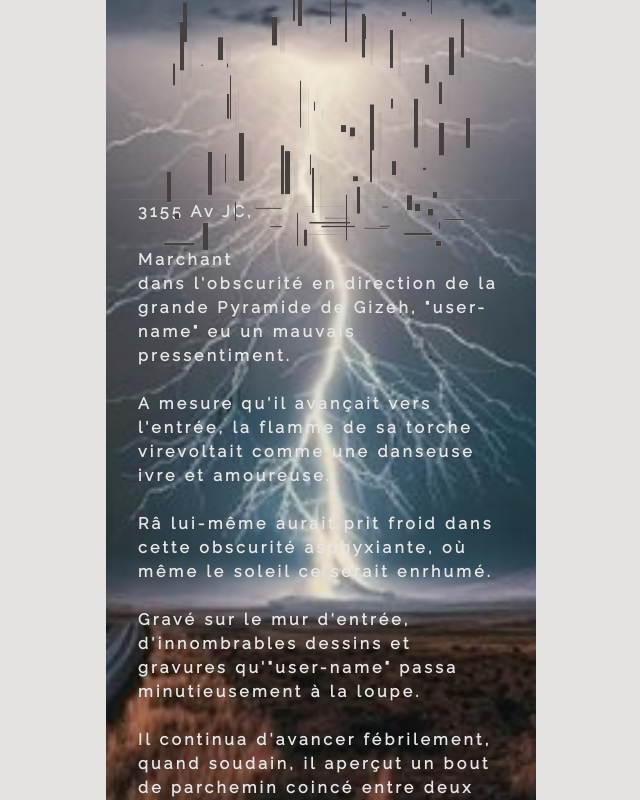
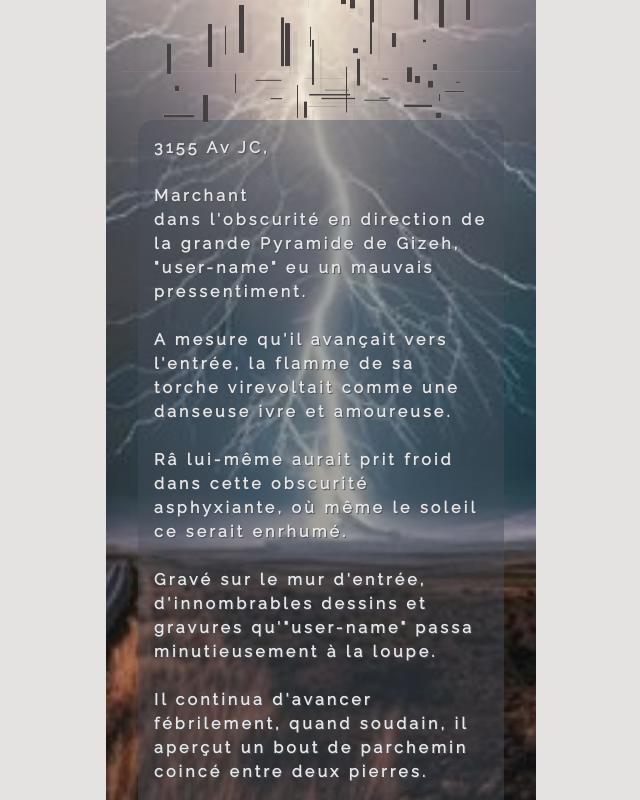
Before and after one commit to WildCodeSchool-2024-02/JS-RemoteFR-CodeOfWar-P2-ReplitAfterMe, a React (Vite) app in the folder client/: page /story in a window 1280 px wide. Shown: the part 440-1240 px from the top of the page, without its empty margins (319-959 px from the left). Built offline with nearby package versions, Linux system fonts and the light colour scheme; a web font is replaced by a local one.

Commit message:
:art: patching margin top and adding background for lisibility

```diff
--- a/client/src/components/Story.jsx
+++ b/client/src/components/Story.jsx
@@ -26,7 +26,10 @@ export default function Story() {
     <section className="story-container">
       <div className="story-wrapper">
         <RainStory />
-        <div dangerouslySetInnerHTML={{ __html: story[chapter - 1].text }} />
+        <div
+          className="story-text-chapter"
+          dangerouslySetInnerHTML={{ __html: story[chapter - 1].text }}
+        />
         <Link to={`/quizz/${chapter}`}>
           <button className="next-quizz" type="button">
             Continuer Quizz
--- a/client/src/style/rainStory.css
+++ b/client/src/style/rainStory.css
@@ -3,7 +3,6 @@
   flex-direction: column;
   justify-content: center;
   align-items: center;
-  margin-top: 8rem;
 }
 
 .rain-container {
@@ -67,6 +66,14 @@
   animation: animate 2s linear infinite;
 }
 
+.story-text-chapter {
+  margin-top: 3rem;
+  background-color: #484f596d;
+  padding: 1rem;
+  border-radius: 1rem;
+  text-shadow: 1px 1px 1px #484f59;
+}
+
 @keyframes animate {
   0% {
     transform: translateY(0) scaleY(1);
```
